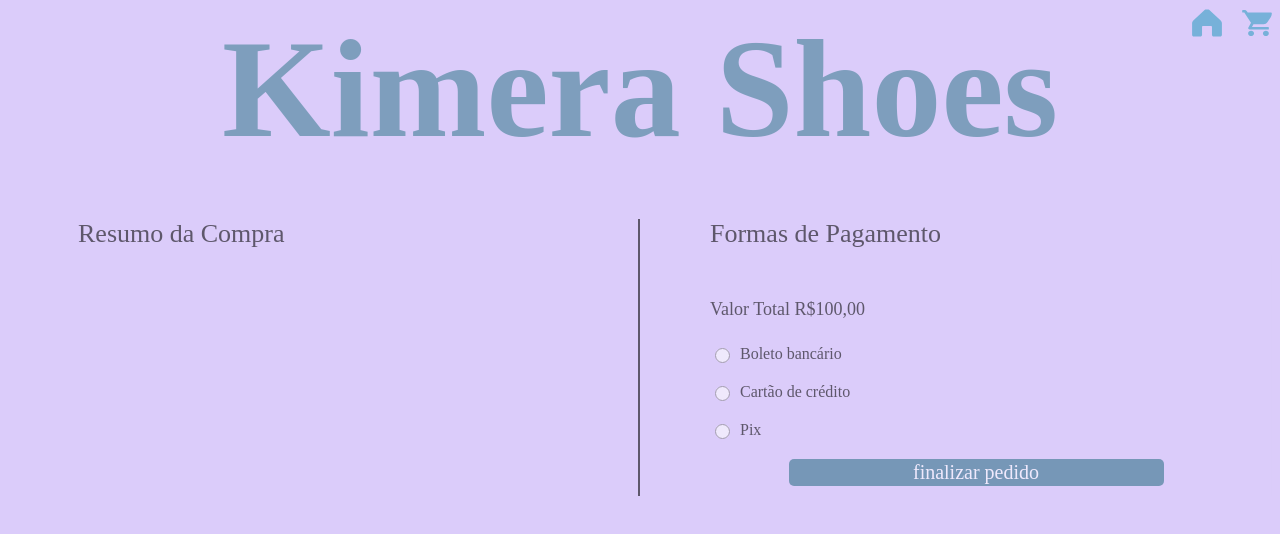
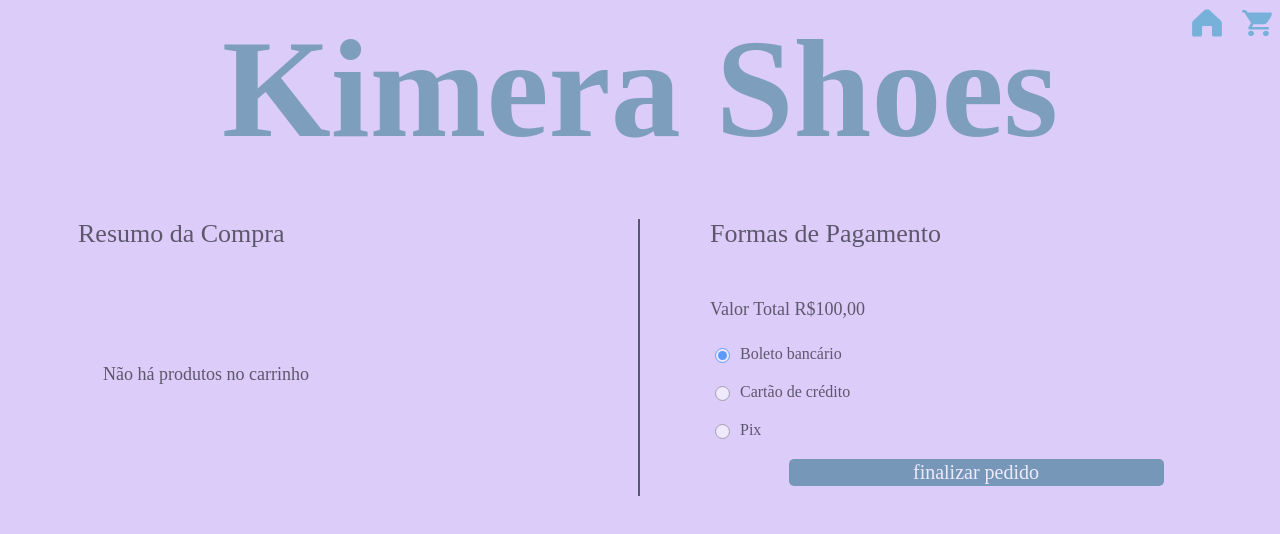
Before and after one commit to MarceloMosl/projeto15-kimera-shoes-front, a React (Create React App) app: page /sales in a window 1280 px wide. Shown: the top 534 px of the page. Built offline with nearby package versions, Linux system fonts and the light colour scheme; a web font is replaced by a local one.

Commit message:
refactor: added empty cart warning on sales page

```diff
--- a/src/components/pages/Sales.js
+++ b/src/components/pages/Sales.js
@@ -1,41 +1,34 @@
+import { useState } from "react";
 import styled from "styled-components";
 import { products } from "../mock";
 
 export default function Sales() {
+    const [paymentMethod, setPaymentMethod] = useState("boleto");
 
     return (
         <Container>
             <Column line={true}>
                 <Subtitle>Resumo da Compra</Subtitle>
-                {/* {
-                    products.map(p => {
-                        return (
-                            <ProductCard key={p._id}>
-                                <ProductImage src={p.img} />
-                                <div>
-                                    <Text>{p.title}</Text>
-                                    <Text>{`Tamanho 43`}</Text>
-                                    <Text>{`R$ ${Number(p.price).toFixed(2)}`}</Text>
-                                </div>
-                            </ProductCard>
-                        )
-                    })
-                } */}
+                <ProductCard>
+                    <div>
+                        <Text>Não há produtos no carrinho</Text>
+                    </div>
+                </ProductCard>
             </Column>
             <Column>
                 <Subtitle>Formas de Pagamento</Subtitle>
                 <Text>{`Valor Total R$100,00`}</Text>
                 <StyledForm>
                     <StyledLabel>
-                        <StyledRadio name="forma_pagamento" type="radio" />
+                        <StyledRadio name="forma_pagamento" type="radio" onChange={(e) => {setPaymentMethod(e.target.value)}} checked={paymentMethod === "boleto"} value="boleto"/>
                         Boleto bancário
                     </StyledLabel>
                     <StyledLabel>
-                        <StyledRadio name="forma_pagamento" type="radio" />
+                        <StyledRadio name="forma_pagamento" type="radio" onChange={(e) => {setPaymentMethod(e.target.value)}} checked={paymentMethod === "credito"} value="credito"/>
                         Cartão de crédito
                     </StyledLabel>
                     <StyledLabel>
-                        <StyledRadio name="forma_pagamento" type="radio" />
+                        <StyledRadio name="forma_pagamento" type="radio" onChange={(e) => {setPaymentMethod(e.target.value)}} checked={paymentMethod === "pix"} value="pix"/>
                         Pix
                     </StyledLabel>
 
@@ -116,6 +109,7 @@ const ProductCard = styled.div`
     align-items: center;
     box-sizing: border-box;
     margin: 0 0 10px 0;
+    border-radius: 5px;
     min-height: 150px;
     width: 100%;
     transition: border 1s;
```
